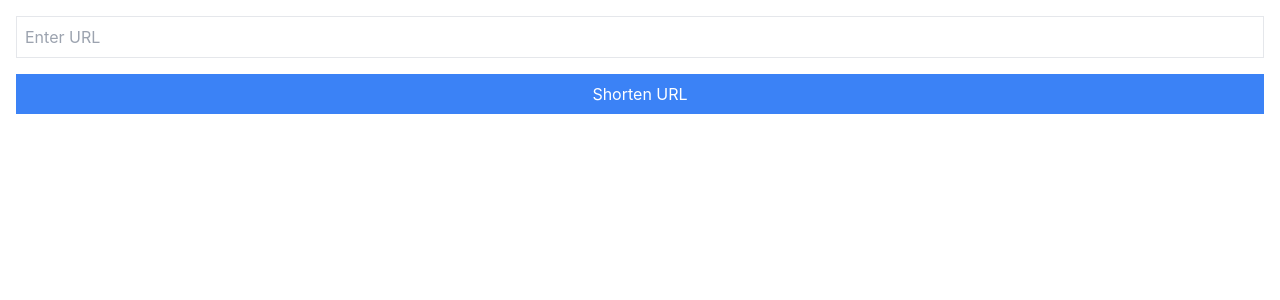
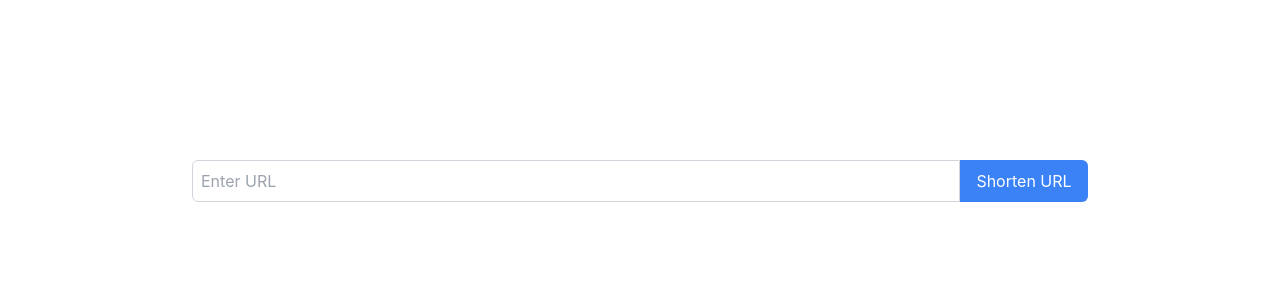
Before and after one commit to benvasseur/rezi-deployment, a React (Create React App) app: page / in a window 1280 px wide. Shown: the top 300 px of the page. Built offline with nearby package versions, Linux system fonts and the light colour scheme.

Commit message:
reorganize page and components structure, add styling to main page

```diff
--- a/src/App.tsx
+++ b/src/App.tsx
@@ -1,6 +1,6 @@
 import { BrowserRouter as Router, Route, Routes } from 'react-router-dom';
-import UrlForm from './components/UrlForm';
-import RedirectHandler from './components/RedirectHandler';
+import UrlForm from './pages/Dashboard';
+import RedirectHandler from './pages/RedirectHandler';
 
 const App = () => {
   return (
--- /dev/null
+++ b/src/components/ShortUrlDisplay.tsx
@@ -0,0 +1,43 @@
+import React from 'react';
+
+interface Props {
+  shortUrl: string;
+  handleCopy: () => void;
+  handleOpen: () => void;
+}
+
+const ShortUrlDisplay: React.FC<Props> = ({ shortUrl, handleCopy, handleOpen }) => {
+  return (
+    <div className="border border-gray-300 p-4 rounded-md relative mt-4">
+      <h3 className="absolute -top-3 left-3 bg-white px-1 text-sm text-gray-600">
+        Shortened URL
+      </h3>
+      <div className="flex justify-between items-center">
+        <a
+          href={`http://${shortUrl}`}
+          target="_blank"
+          rel="noopener noreferrer"
+          className="text-blue-500 underline"
+        >
+          {shortUrl}
+        </a>
+        <div className="flex space-x-2">
+          <button
+            onClick={handleCopy}
+            className="p-1 bg-gray-200 text-sm rounded"
+          >
+            Copy
+          </button>
+          <button
+            onClick={handleOpen}
+            className="p-1 bg-gray-200 text-sm rounded"
+          >
+            Open
+          </button>
+        </div>
+      </div>
+    </div>
+  );
+};
+
+export default ShortUrlDisplay;
--- a/src/components/UrlForm.tsx
+++ /dev/null
@@ -1,43 +0,0 @@
-import { useState } from 'react';
-
-const UrlForm = () => {
-  const [url, setUrl] = useState('');
-  const [shortUrl, setShortUrl] = useState('');
-
-  const handleSubmit = async (e: React.FormEvent) => {
-    e.preventDefault();
-    const response = await fetch('/.netlify/functions/createUrl', {
-      method: 'POST',
-      headers: {
-        'Content-Type': 'application/json',
-      },
-      body: JSON.stringify({ url }),
-    });
-    const data = await response.json();
-    setShortUrl(data.shortUrl);
-  };
-
-  return (
-    <div className="container mx-auto p-4">
-      <form onSubmit={handleSubmit}>
-        <input
-          type="text"
-          value={url}
-          onChange={(e) => setUrl(e.target.value)}
-          placeholder="Enter URL"
-          className="border p-2 w-full mb-4"
-        />
-        <button type="submit" className="bg-blue-500 text-white p-2 w-full">
-          Shorten URL
-        </button>
-      </form>
-      {shortUrl && (
-        <div className="mt-4">
-          <p>Shortened URL: <a href={`https://${shortUrl}`}>{shortUrl}</a></p>
-        </div>
-      )}
-    </div>
-  );
-};
-
-export default UrlForm;
--- /dev/null
+++ b/src/pages/Dashboard.tsx
@@ -0,0 +1,64 @@
+import { useState } from 'react';
+import ShortUrlDisplay from '../components/ShortUrlDisplay';
+
+const Dashboard = () => {
+  const [url, setUrl] = useState('');
+  const [shortUrl, setShortUrl] = useState('');
+
+  const handleSubmit = async (e: React.FormEvent) => {
+    e.preventDefault();
+    const response = await fetch('/.netlify/functions/createUrl', {
+      method: 'POST',
+      headers: {
+        'Content-Type': 'application/json',
+      },
+      body: JSON.stringify({ url }),
+    });
+    const data = await response.json();
+    setShortUrl(data.shortUrl);
+  };
+
+  const handleCopy = () => {
+    if (shortUrl) {
+      navigator.clipboard.writeText(shortUrl);
+    }
+  };
+
+  const handleOpen = () => {
+    if (shortUrl) {
+      window.open(`http://${shortUrl}`, '_blank');
+    }
+  };
+
+  return (
+    <div className="container mx-auto p-48 pt-40">
+      <form onSubmit={handleSubmit} className="flex w-full">
+        <input
+          type="text"
+          value={url}
+          onChange={(e) => setUrl(e.target.value)}
+          placeholder="Enter URL"
+          // className="border p-2 mb-4"
+          className="flex-grow p-2 border border-gray-300 rounded-l-md"
+        />
+        <button
+          type="submit"
+          // className="bg-blue-500 text-white p-2"
+          className="p-2 bg-blue-500 text-white w-32 rounded-r-md"
+        >
+          Shorten URL
+        </button>
+      </form>
+
+      {shortUrl && (
+        <ShortUrlDisplay
+          shortUrl={shortUrl}
+          handleCopy={handleCopy}
+          handleOpen={handleOpen}
+        />
+      )}
+    </div>
+  );
+};
+
+export default Dashboard;
```
Also changed, not shown: src/pages/RedirectHandler.tsx (renamed from src/components/RedirectHandler.tsx).
